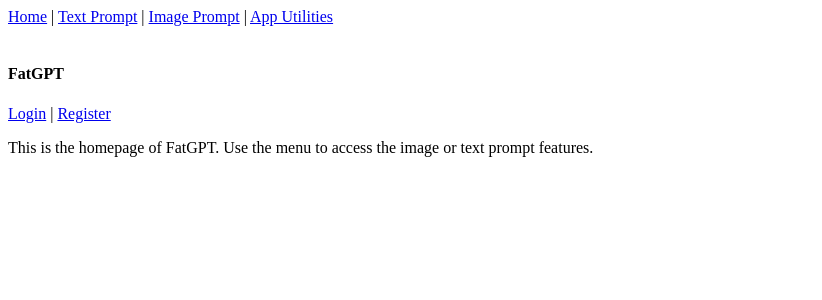
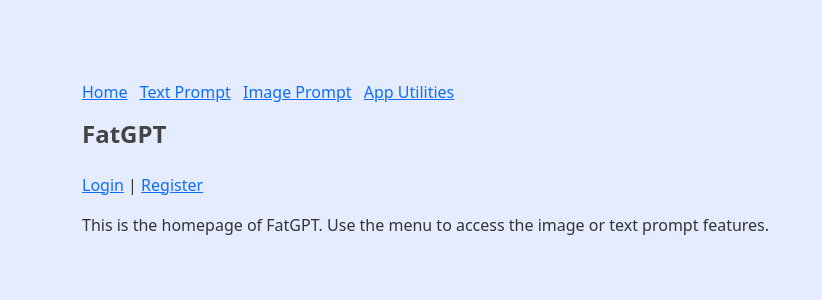
Before and after one commit to ezuloaga/FBN_LLM, a Flask app: page / in a window 1280 px wide. Shown: the top 300 px of the page, without its empty margins (0-822 px from the left). Run offline with Flask 3, Linux system fonts and the light colour scheme; some libraries are stand-ins or nearby versions.

Commit message:
refactor and add bootstrap + material support

```diff
--- a/templates/layout.html
+++ b/templates/layout.html
@@ -4,27 +4,48 @@
   <meta charset="utf-8">
   <meta name="viewport" content="width=device-width, initial-scale=1">
   <title>{{ page_title }}</title>
-<link rel="stylesheet" href="https://fonts.googleapis.com/css?family=Roboto:300,400,500,700|Material+Icons">
-<link rel="stylesheet" href="https://unpkg.com/bootstrap-material-design@4.1.1/dist/css/bootstrap-material-design.min.css" integrity="sha384-wXznGJNEXNG1NFsbm0ugrLFMQPWswR3lds2VeinahP8N0zJw9VWSopbjv2x7WCvX" crossorigin="anonymous">
+
+  <!-- Bootstrap CSS -->
+  <link href="https://cdn.jsdelivr.net/npm/bootstrap@5.3.7/dist/css/bootstrap.min.css" rel="stylesheet" integrity="sha384-LN+7fdVzj6u52u30Kp6M/trliBMCMKTyK833zpbD+pXdCLuTusPj697FH4R/5mcr" crossorigin="anonymous">
+
+  <!-- Material Design -->
+  <link href="https://unpkg.com/bootstrap-material-design@4.1.1/dist/css/bootstrap-material-design.min.css" rel="stylesheet" integrity="sha384-wXznGJNEXNG1NFsbm0ugrLFMQPWswR3lds2VeinahP8N0zJw9VWSopbjv2x7WCvX" crossorigin="anonymous">
+
+  <!-- Google Fonts -->
+  <link href="https://fonts.googleapis.com/css?family=Roboto:300,400,500,700|Material+Icons" rel="stylesheet">
+
+  <!-- Custom CSS -->
+  <link href="{{ url_for('static', filename='main.css') }}" rel="stylesheet">
 </head>
 <body>
-<div class="container">
-<a href="{{ url_for('home') }}">Home</a> |
-<a href="{{ url_for('llm_text_prompt') }}">Text Prompt</a> |
-<a href="{{ url_for('llm_describe_image') }}">Image Prompt</a> |
+  <div class="container mt-4">
+    <!-- Navigation -->
+    <nav class="mb-3">
+      <a href="{{ url_for('home') }}" class="me-2">Home</a>
+      <a href="{{ url_for('llm_text_prompt') }}" class="me-2">Text Prompt</a>
+      <a href="{{ url_for('llm_describe_image') }}" class="me-2">Image Prompt</a>
       <a href="{{ url_for('run_util') }}">App Utilities</a>
-<br>
-<br>
-    <h4><b>FatGPT</b></h4>
+    </nav>
+
+    <!-- Title -->
+    <h4 class="mb-4"><strong>FatGPT</strong></h4>
+
+    <!-- Flash Messages -->
     {% with messages = get_flashed_messages(with_categories=true) %}
+      {% if messages %}
+        <div role="alert">
           {% for category, message in messages %}
-    <div class="flash {{ category }}">{{ message }}</div>
+            <div class="alert alert-{{ category }} flash">{{ message }}</div>
           {% endfor %}
+        </div>
+      {% endif %}
     {% endwith %}
-{% block content %}
 
-{% endblock %}
+    <!-- Main Content Block -->
+    {% block content %}{% endblock %}
   </div>
+
+  <!-- Scripts -->
   <script src="https://code.jquery.com/jquery-3.2.1.slim.min.js" integrity="sha384-KJ3o2DKtIkvYIK3UENzmM7KCkRr/rE9/Qpg6aAZGJwFDMVNA/GpGFF93hXpG5KkN" crossorigin="anonymous"></script>
   <script src="https://unpkg.com/popper.js@1.12.6/dist/umd/popper.js" integrity="sha384-fA23ZRQ3G/J53mElWqVJEGJzU0sTs+SvzG8fXVWP+kJQ1lwFAOkcUOysnlKJC33U" crossorigin="anonymous"></script>
   <script src="https://unpkg.com/bootstrap-material-design@4.1.1/dist/js/bootstrap-material-design.js" integrity="sha384-CauSuKpEqAFajSpkdjv3z9t8E7RlpJ1UP0lKM/+NdtSarroVKu069AlsRPKkFBz9" crossorigin="anonymous"></script>
```
Lines whose indentation alone changed are shown as unchanged.
